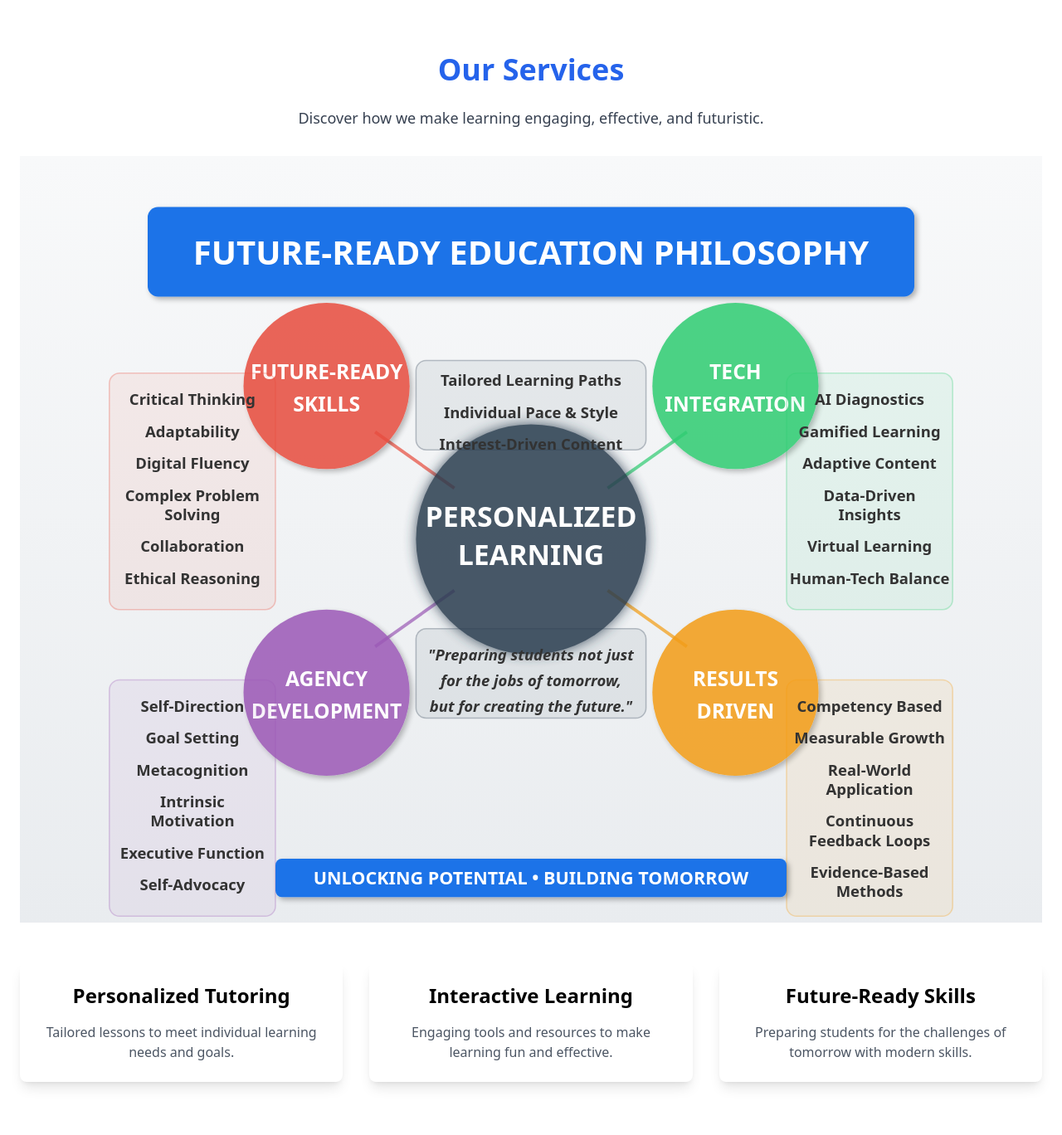
After one commit to Martino93/FutureLearningHub, a Django app: template tutoring_platform/core/templates/core/services.html in a window 1280 px wide. The commit adds this page. Shown: the whole page at 83% size. Run offline with Django 3.2, Linux system fonts and the light colour scheme; the template is opened without the code that fills it, so the values that code supplies are empty; some libraries are stand-ins or nearby versions.

Commit message:
create services page

```diff
--- a/tutoring_platform/core/templates/core/base.html
+++ b/tutoring_platform/core/templates/core/base.html
@@ -28,7 +28,7 @@
             </button>
         </div>
         <div class="md:hidden bg-gray-800 bg-opacity-90 text-white hidden" id="mobile-menu">
-            <a href="#services" class="block px-4 py-2 hover:bg-gray-600">Services</a>
+            <a href="{% url 'services' %}" class="hover:text-gray-300">Services</a>
             <a href="#contact" class="block px-4 py-2 hover:bg-gray-600">Contact</a>
         </div>
     </nav>
--- /dev/null
+++ b/tutoring_platform/core/templates/core/services.html
@@ -0,0 +1,38 @@
+{% extends 'core/base.html' %}
+{% load static %}
+
+{% block content %}
+<div class="container mx-auto py-16 px-6 text-center">
+    <h1 class="text-4xl font-bold mb-6 text-blue-600">Our Services</h1>
+    <p class="text-lg text-gray-700 mb-8">
+        Discover how we make learning engaging, effective, and futuristic.
+    </p>
+    <div class="flex justify-center mb-12">
+        <img
+            src="{% static 'core/images/education-philosophy-infographic.svg' %}"
+            alt="Education Philosophy Infographic"
+            class="max-w-full h-auto"
+        />
+    </div>
+    <div class="grid grid-cols-1 md:grid-cols-3 gap-8">
+        <div class="p-6 bg-white shadow-lg rounded-lg">
+            <h2 class="text-2xl font-semibold mb-4">Personalized Tutoring</h2>
+            <p class="text-gray-600">
+                Tailored lessons to meet individual learning needs and goals.
+            </p>
+        </div>
+        <div class="p-6 bg-white shadow-lg rounded-lg">
+            <h2 class="text-2xl font-semibold mb-4">Interactive Learning</h2>
+            <p class="text-gray-600">
+                Engaging tools and resources to make learning fun and effective.
+            </p>
+        </div>
+        <div class="p-6 bg-white shadow-lg rounded-lg">
+            <h2 class="text-2xl font-semibold mb-4">Future-Ready Skills</h2>
+            <p class="text-gray-600">
+                Preparing students for the challenges of tomorrow with modern skills.
+            </p>
+        </div>
+    </div>
+</div>
+{% endblock %}
--- a/tutoring_platform/core/urls.py
+++ b/tutoring_platform/core/urls.py
@@ -4,4 +4,5 @@ from . import views
 urlpatterns = [
     path('', views.landing_page, name='landing_page'),
     path('contact/', views.contact, name='contact'),
+    path('services/', views.services, name='services'),
 ]
--- a/tutoring_platform/core/views.py
+++ b/tutoring_platform/core/views.py
@@ -23,3 +23,7 @@ def contact(request):
         )
         return redirect('landing_page')  # Redirect to the landing page after submission
     return render(request, 'core/contact.html')  # Optional: Render a separate contact page if needed
+
+
+def services(request):
+    return render(request, 'core/services.html')
--- a/tutoring_platform/theme/static/css/dist/styles.css
+++ b/tutoring_platform/theme/static/css/dist/styles.css
@@ -848,6 +848,14 @@ select {
   margin-bottom: 0.5rem;
 }
 
+.mb-6 {
+  margin-bottom: 1.5rem;
+}
+
+.mb-12 {
+  margin-bottom: 3rem;
+}
+
 .block {
   display: block;
 }
@@ -876,12 +884,20 @@ select {
   height: 1.5rem;
 }
 
+.h-auto {
+  height: auto;
+}
+
 .w-full {
   width: 100%;
 }
 
 .w-6 {
   width: 1.5rem;
+}
+
+.max-w-full {
+  max-width: 100%;
 }
 
 .transform {
@@ -929,6 +945,19 @@ select {
 
 .border {
   border-width: 1px;
+}
+
+.border-2 {
+  border-width: 2px;
+}
+
+.border-dashed {
+  border-style: dashed;
+}
+
+.border-gray-300 {
+  --tw-border-opacity: 1;
+  border-color: rgb(209 213 219 / var(--tw-border-opacity, 1));
 }
 
 .bg-blue-500 {
@@ -992,6 +1021,10 @@ select {
   padding: 1.5rem;
 }
 
+.p-4 {
+  padding: 1rem;
+}
+
 .px-6 {
   padding-left: 1.5rem;
   padding-right: 1.5rem;
@@ -1027,6 +1060,11 @@ select {
   padding-bottom: 10rem;
 }
 
+.py-16 {
+  padding-top: 4rem;
+  padding-bottom: 4rem;
+}
+
 .text-center {
   text-align: center;
 }
@@ -1053,6 +1091,16 @@ select {
 .text-2xl {
   font-size: 1.5rem;
   line-height: 2rem;
+}
+
+.text-4xl {
+  font-size: 2.25rem;
+  line-height: 2.5rem;
+}
+
+.text-lg {
+  font-size: 1.125rem;
+  line-height: 1.75rem;
 }
 
 .font-bold {
@@ -1103,6 +1151,11 @@ select {
 .text-gray-700 {
   --tw-text-opacity: 1;
   color: rgb(55 65 81 / var(--tw-text-opacity, 1));
+}
+
+.text-blue-600 {
+  --tw-text-opacity: 1;
+  color: rgb(37 99 235 / var(--tw-text-opacity, 1));
 }
 
 .shadow-lg {
--- a/tutoring_platform/tutoring_platform/settings.py
+++ b/tutoring_platform/tutoring_platform/settings.py
@@ -126,7 +126,7 @@ USE_TZ = True
 # https://docs.djangoproject.com/en/5.1/howto/static-files/
 
 STATIC_URL = 'static/'
-STATICFILES_DIRS = [BASE_DIR / "static"]
+STATICFILES_DIRS = [BASE_DIR / "core/static"]
 STATIC_ROOT = BASE_DIR / "staticfiles"
 
 # Default primary key field type
```
Also changed, not shown: tutoring_platform/core/static/core/images/education-philosophy-infographic.svg (added), tutoring_platform/core/static/core/images/philosophy.svg (added).
